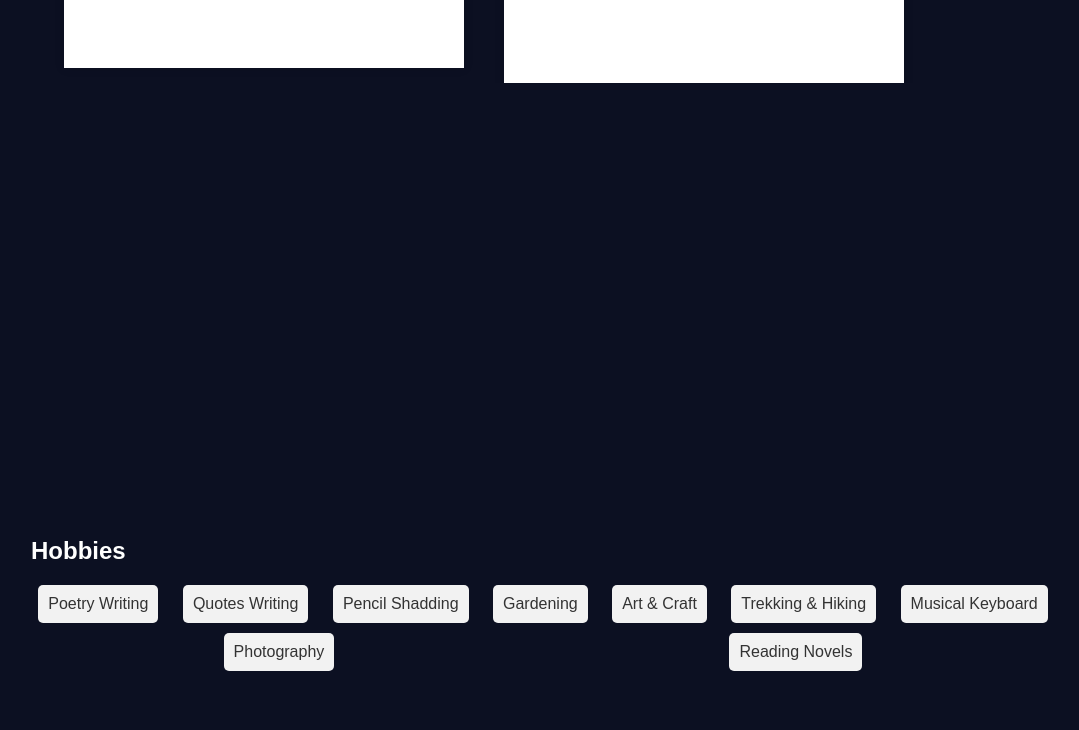
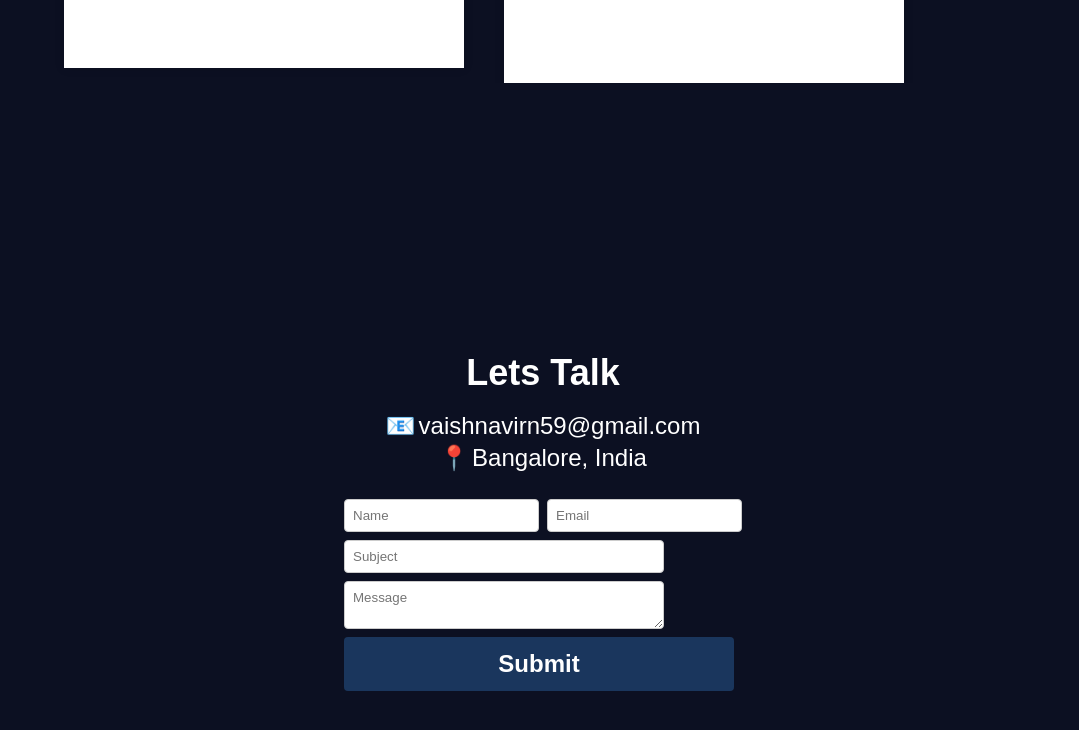
Before and after one commit to V-ais-h-nav-i/Portfolio, a plain HTML site: page index.html in a window 1280 px wide. Shown: the part 3126-3856 px from the top of the page, without its empty margins (97-1176 px from the left). Drawn offline with nearby package versions, Linux system fonts and the light colour scheme; a web font is replaced by a local one.

Commit message:
Hobbies removed in html

```diff
--- a/index.html
+++ b/index.html
@@ -274,7 +274,7 @@
       </div>
     </section>
 
-    <section class="hobbies" id="hobbies">
+<!--     <section class="hobbies" id="hobbies">
       <h2>Hobbies</h2>
       <div class="hobbies-content">
         <div class="hobby-box">
@@ -305,7 +305,7 @@
           <span class="hobby">Reading Novels</span>
         </div>
       </div>
-    </section>
+    </section> -->
     <section id="contact">
       <div class="contact-container">
         <!-- <h2>Contact</h2> -->
```
